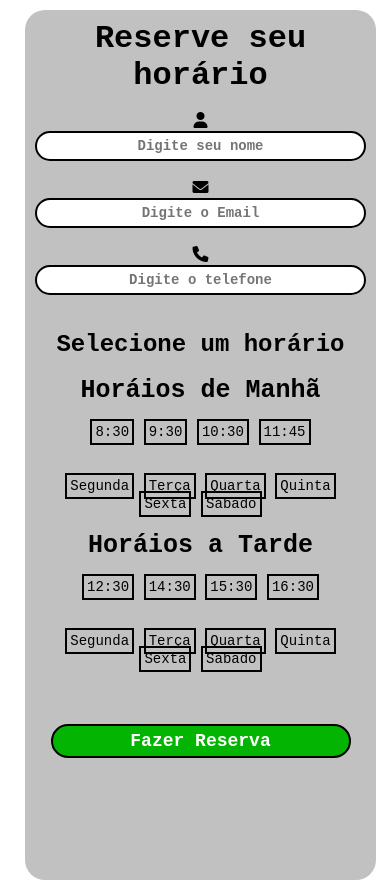
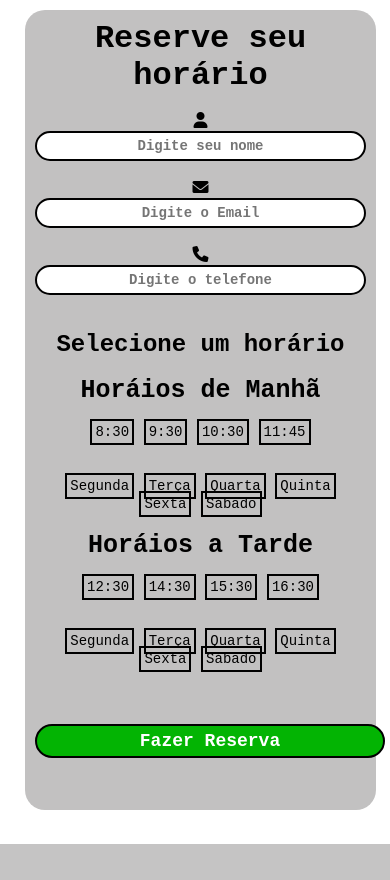
Before and after one commit to BrunoMeloMorais22/Cabeleireiro, a Flask app: page /reserva in a window 390 px wide. After the commit the page ends 844 px from the top, so only its background shows below. Run offline with Flask 3, Linux system fonts and the light colour scheme.

Commit message:
Ajustando largura e altura

```diff
--- a/static/reserva.css
+++ b/static/reserva.css
@@ -52,7 +52,7 @@ span:hover{
     form{
         margin-left: 25px;
         width: 90%;
-        height: 870px;
+        height: 800px;
         padding: 10px;
     }
 
@@ -64,7 +64,7 @@ span:hover{
     form > button{
         width: 90%;
         font-size: 18px;
-        width: 300px;
+        width: 350px;
     }
 
     #horario > h2{
```
